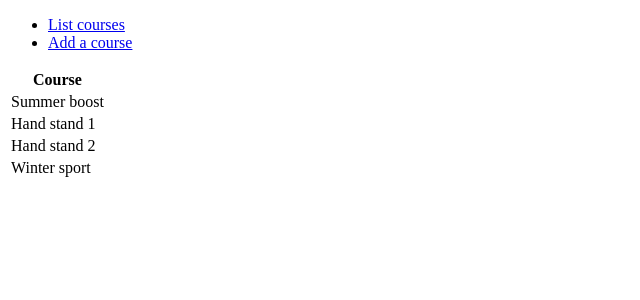
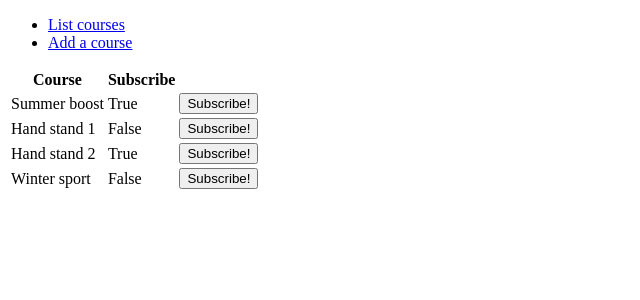
Before and after one commit to Aleksipa/online_course_platfrom, a Flask app: page /courses in a window 1280 px wide. Shown: the top 300 px of the page, without its empty margins (0-640 px from the left). Run offline with Flask 2, Linux system fonts and the light colour scheme; data comes from the database, SQL or seed files in the repository; both versions use the stored data as it was after the commit.

Commit message:
subscription to course added

```diff
--- a/application/courses/models.py
+++ b/application/courses/models.py
@@ -7,6 +7,8 @@ class Course(db.Model):
     onupdate=db.func.current_timestamp())
 
     name = db.Column(db.String(144), nullable=False)
+    done = db.Column(db.Boolean, nullable=False)
 
     def __init__(self, name):
         self.name = name
+        self.done = False
--- a/application/courses/views.py
+++ b/application/courses/views.py
@@ -10,6 +10,15 @@ def courses_index():
 def courses_form():
     return render_template("courses/new.html")
 
+@app.route("/courses/<course_id>/", methods=["POST"])
+def courses_set_done(course_id):
+
+    t = Course.query.get(course_id)
+    t.done = True
+    db.session().commit()
+
+    return redirect(url_for("courses_index"))
+
 @app.route("/courses/", methods=["POST"])
 def courses_create():
     t = Course(request.form.get("name"))
--- a/application/templates/courses/list.html
+++ b/application/templates/courses/list.html
@@ -4,10 +4,17 @@
   <table>
     <tr>
       <th>Course</th>
+      <th>Subscribe</th>
     </tr>
     {% for course in courses %}
     <tr>
       <td>{{ course.name }}</td>
+      <td>{{ course.done }}</td>
+      <td>
+        <form method="POST" action="{{ url_for('courses_set_done', course_id=course.id) }}">
+          <input type="submit" value="Subscribe!"/>
+        </form>
+      </td>
     </tr>
     {% endfor %}
   </table>
```
Also changed, not shown: application/courses.db.
